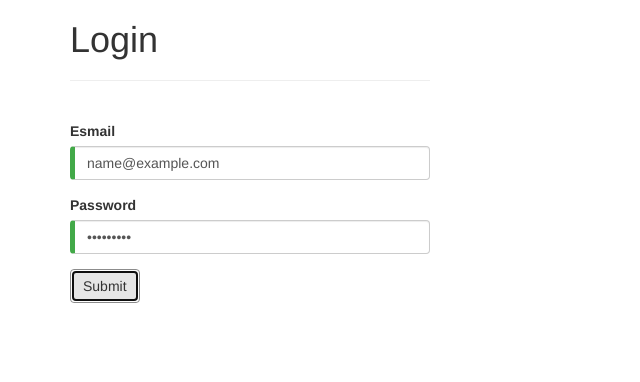
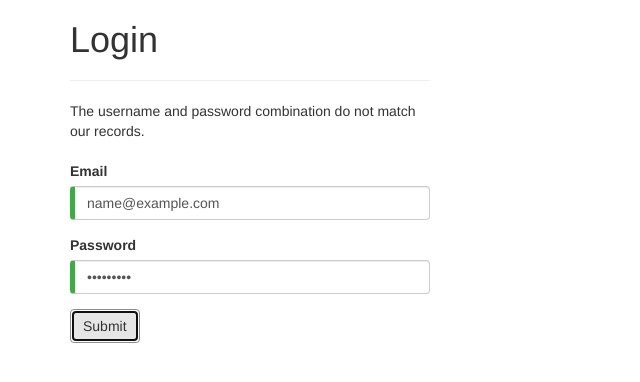
Before and after one commit to nnguyen01/EPLWebApp, an Angular app: page /login in a window 1280 px wide. Both pictures are taken after typing "name@example.com", "Sample123" into the empty fields and a click on the button "Submit". Shown: the top 382 px of the page, without its empty margins (0-640 px from the left). Built offline with nearby package versions, Linux system fonts and the light colour scheme; no server answers.

Commit message:
Added incorrect password text

```diff
--- a/src/app/components/login/login.component.css
+++ b/src/app/components/login/login.component.css
@@ -2,6 +2,6 @@
     border-left: 5px solid #42A948; /* green */
 }
 
-  .ng-invalid:not(form)  {
+.ng-invalid:not(form)  {
     border-left: 5px solid #a94442; /* red */
 }
--- a/src/app/components/login/login.component.html
+++ b/src/app/components/login/login.component.html
@@ -2,10 +2,11 @@
   <div class="col-md-4">
     <h1>Login</h1>
     <hr>
+    <div *ngIf="!credentials" class="{error}">The username and password combination do not match our records.</div>
     <br>
     <form #Login="ngForm" (ngSubmit)="onLogin(Login)" novalidate>
       <div class="form-group">
-        <label for="email">Esmail</label>
+        <label for="email">Email</label>
         <input type="text" class="form-control" id="email" placeholder="enter email" required [(ngModel)]="user.email" name="email"
           #email="ngModel">
         <div [hidden]="email.valid || email.pristine" class="alert alert-danger">
--- a/src/app/components/login/login.component.ts
+++ b/src/app/components/login/login.component.ts
@@ -10,17 +10,18 @@ import { NgForm } from '@angular/forms/src/directives/ng_form';
   styleUrls: ['./login.component.css']
 })
 export class LoginComponent {
+  public credentials: Boolean = true;
   user: User = new User();
   constructor(private router: Router, private auth: AuthService) {}
   onLogin(Login: NgForm): void {
     if (Login.valid) {
       this.auth.login(this.user)
       .then((user) => {
-        //console.log(f.valid);
         localStorage.setItem('token', user.json().auth_token);
         //this.router.navigateByUrl('/status');
       })
       .catch((err) => {
+        this.credentials = false;
         console.log(err);
       });
     }
```
